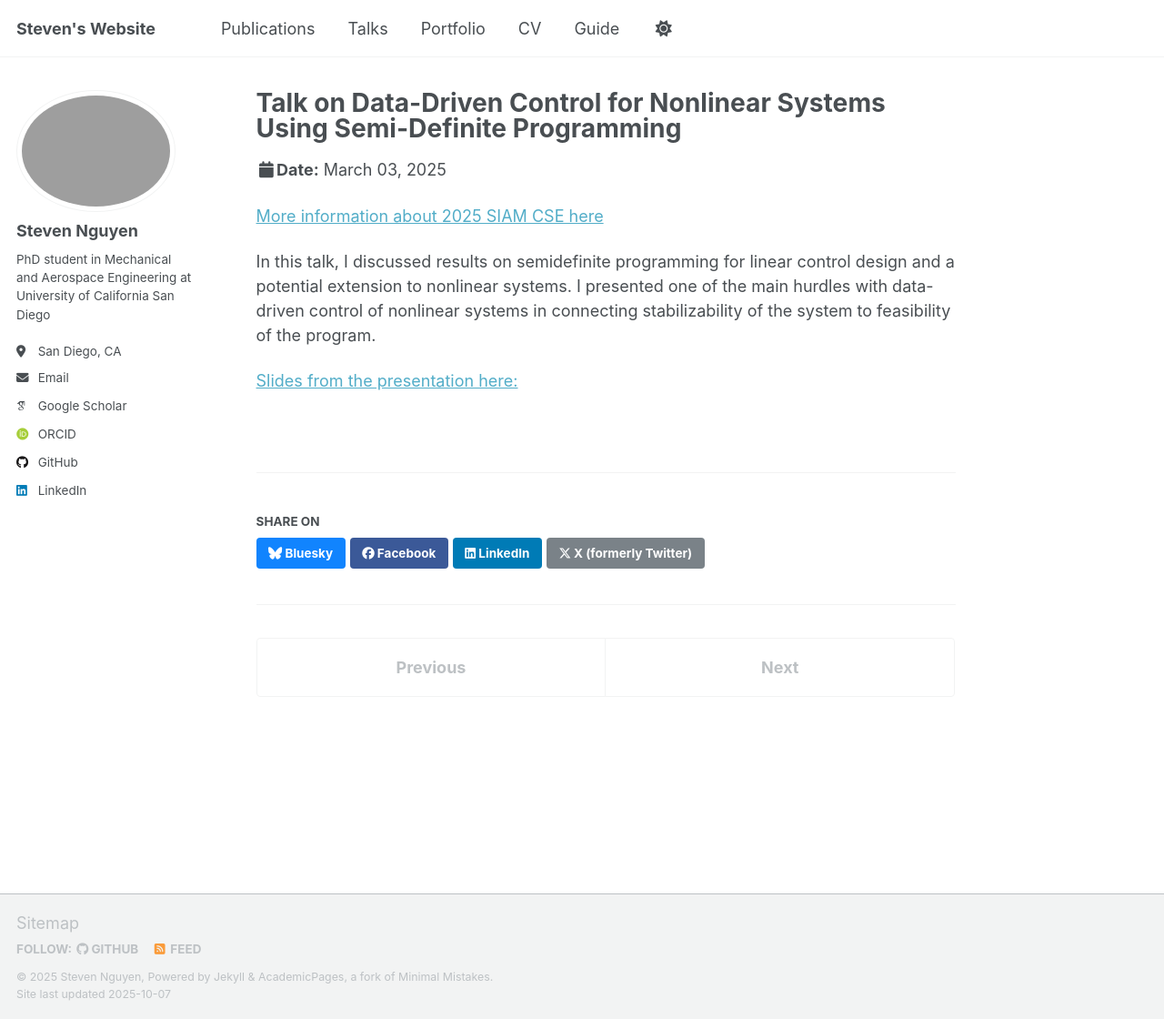
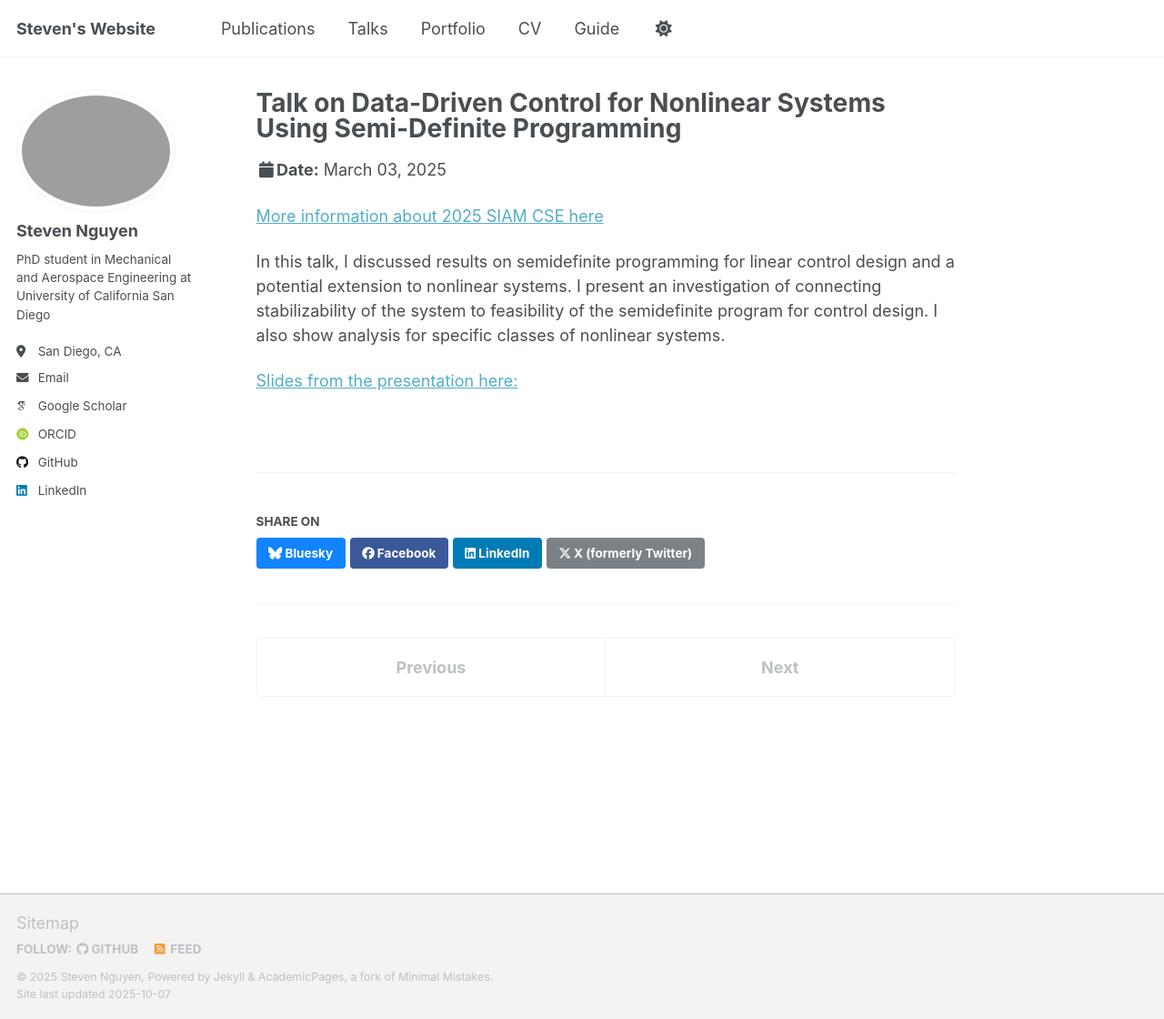
Before and after one commit to nguyensteven01/nguyensteven01.github.io, a Jekyll site: the page built from _talks/2025-SIAMCSE.md, in a window 1280 px wide and 1120 px high. Shown: the whole window at 91% size. Built offline with Jekyll 4.4.1, drawn with Linux system fonts in a browser that asks for light colours; some web fonts are replaced; a script that is not in the unit is left out.

Commit message:
added slides to the ICVES talk page, added a pointer from the ICVES paper page to the talk. Slightly reworded siam talk apge

```diff
--- a/_talks/2025-SIAMCSE.md
+++ b/_talks/2025-SIAMCSE.md
@@ -10,6 +10,6 @@ location: "Fort Worth, TX, USA"
 
 [More information about 2025 SIAM CSE here](https://www.siam.org/conferences-events/past-event-archive/cse25/)
 
-In this talk, I discussed results on semidefinite programming for linear control design and a potential extension to nonlinear systems. I presented one of the main hurdles with data-driven control of nonlinear systems in connecting stabilizability of the system to feasibility of the program.
+In this talk, I discussed results on semidefinite programming for linear control design and a potential extension to nonlinear systems. I present an investigation of connecting stabilizability of the system to feasibility of the semidefinite program for control design. I also show analysis for specific classes of nonlinear systems.
 
 [Slides from the presentation here:](/files/siam_cse_25_slides.pdf)
```
Also changed, not shown: _publications/pedestrian_braking.md (+3 -1 lines), _talks/2022-ICVES.md (+1 -0 lines).
